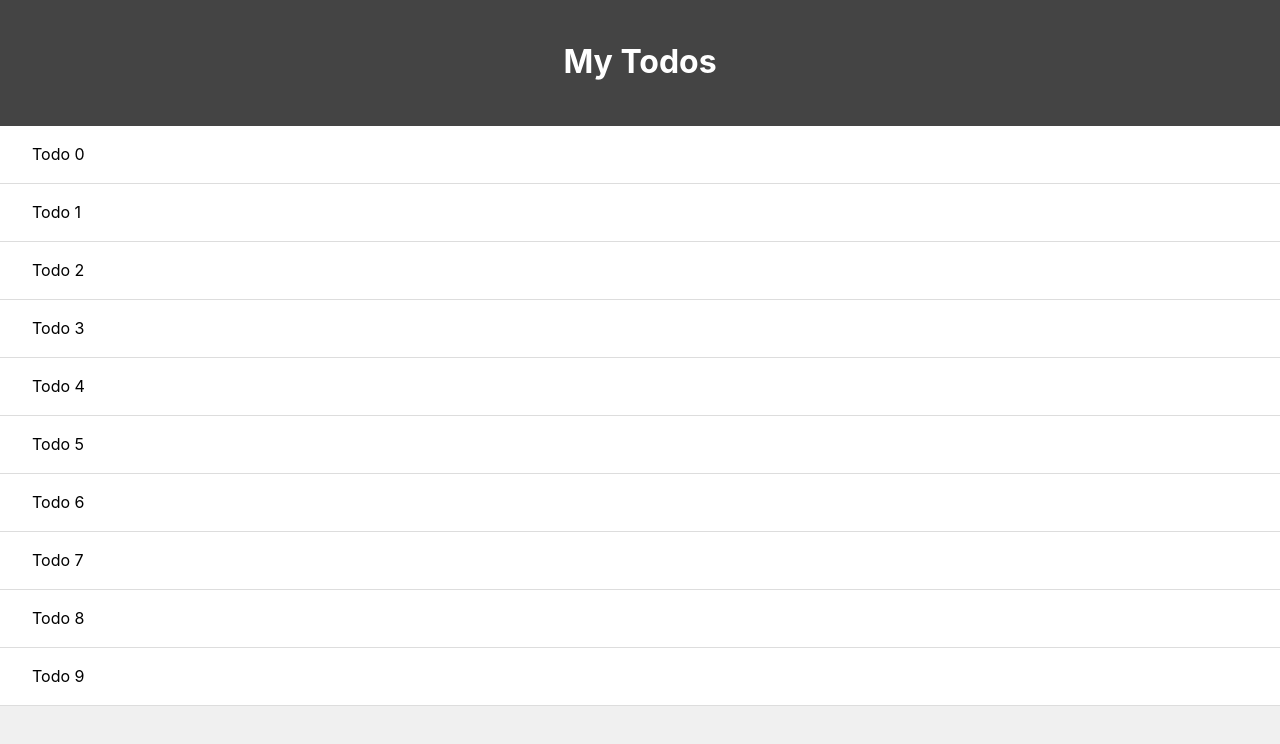
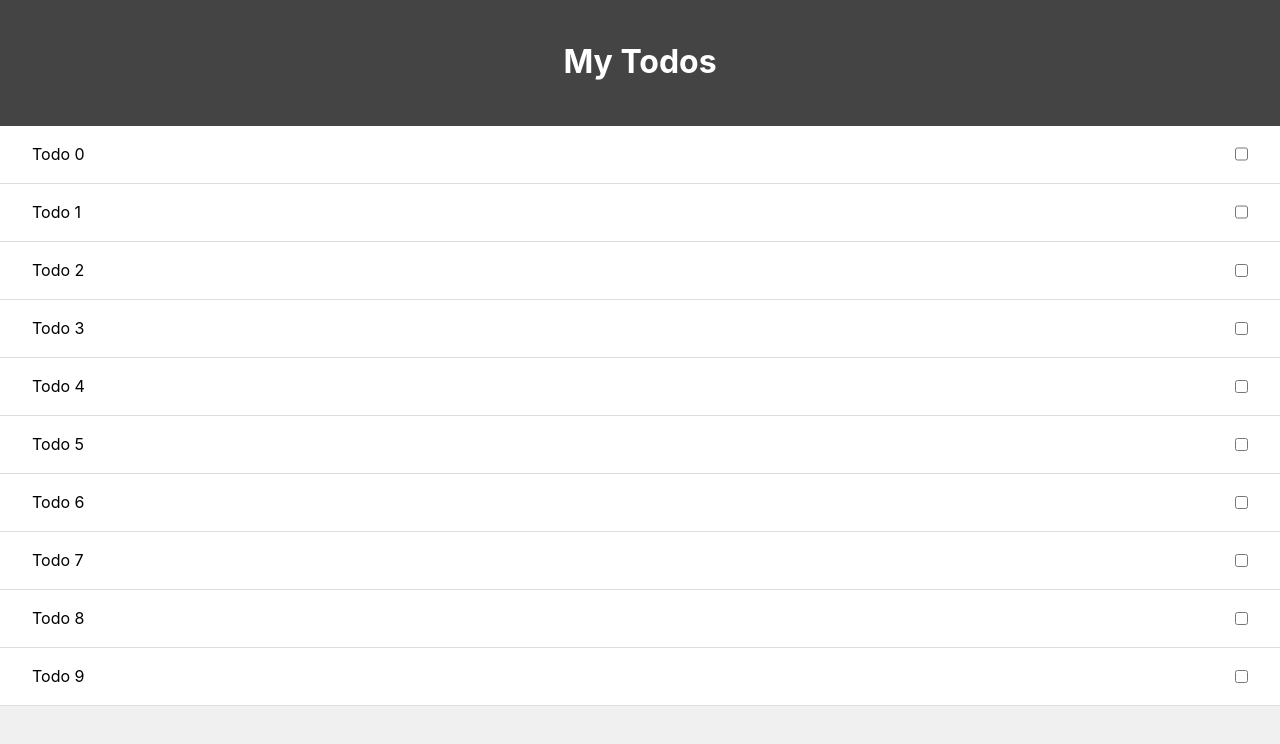
Before and after one commit to trabe-teaching/react-todos-example, a React (Create React App) app: page / in a window 1280 px wide. Shown: the top 744 px of the page. Built offline with nearby package versions, Linux system fonts and the light colour scheme.

Commit message:
3. Todo state: pending and done todos

```diff
--- a/src/components/app.jsx
+++ b/src/components/app.jsx
@@ -4,13 +4,13 @@ import Header from "./header";
 import Content from "./content";
 import TodoList from "./todo-list";
 
-const todos = Array.from(Array(10), (_, i) => ({ id: i, text: `Todo ${i}` }));
+const todos = Array.from(Array(10), (_, i) => ({ id: i, text: `Todo ${i}`, pending: true }));
 
 const App = () => (
   <Page>
     <Header />
     <Content>
-      <TodoList todos={todos} />
+      <TodoList initialTodos={todos} />
     </Content>
   </Page>
 );
--- a/src/components/todo-list.jsx
+++ b/src/components/todo-list.jsx
@@ -1,14 +1,29 @@
-import React from "react";
+import React, { Component } from "react";
 import Todo from "./todo";
 
-const TodoList = ({ todos }) => (
+class TodoList extends Component {
+  state = {
+    todos: this.props.initialTodos,
+  };
+
+  handleUpdateTodo = (id, pending) => {
+    this.setState(prevState => ({
+      todos: prevState.todos.map(todo => (todo.id === id ? { ...todo, pending } : todo)),
+    }));
+  };
+
+  render() {
+    const { todos } = this.state;
+    return (
       <ul>
         {todos.map((todo, i) => (
           <li key={i}>
-        <Todo todo={todo} />
+            <Todo todo={todo} onUpdateTodo={this.handleUpdateTodo} />
           </li>
         ))}
       </ul>
     );
+  }
+}
 
 export default TodoList;
--- a/src/components/todo.jsx
+++ b/src/components/todo.jsx
@@ -1,3 +1,14 @@
-const Todo = ({ todo }) => todo.text;
+import React from "react";
+
+const Todo = ({ todo: { id, text, pending }, onUpdateTodo }) => {
+  const handleChange = () => onUpdateTodo(id, !pending);
+
+  return (
+    <div className="todo">
+      <span className={pending ? "todo___pending" : "todo___done"}>{text}</span>
+      <input type="checkbox" checked={!pending} onChange={handleChange} />
+    </div>
+  );
+};
 
 export default Todo;
--- a/src/styles.css
+++ b/src/styles.css
@@ -52,3 +52,12 @@ li:hover {
 li {
   border-bottom: 1px solid #ddd;
 }
+
+.todo {
+  display: flex;
+  justify-content: space-between;
+}
+
+.todo___done {
+  text-decoration: line-through;
+}
```
Lines whose indentation alone changed are shown as unchanged.
